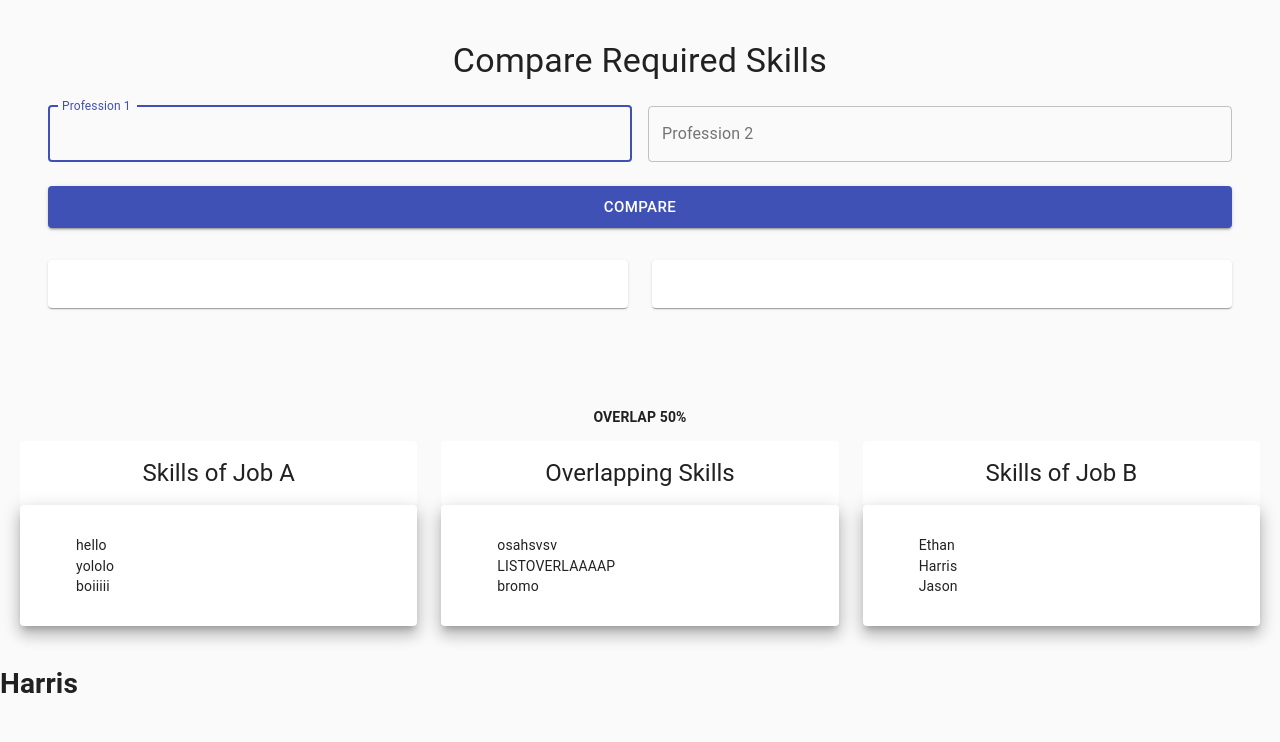
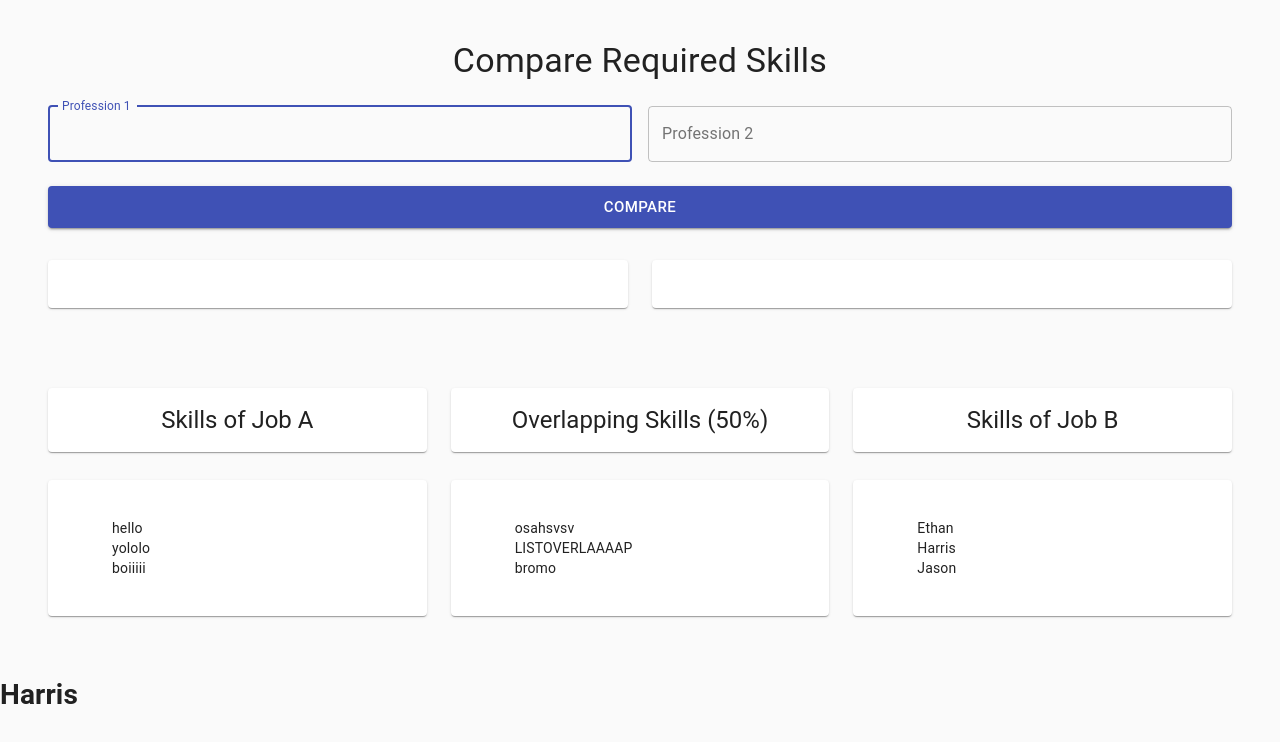
Before and after one commit to harris222/jobComparison, a React (Create React App) app in the folder dash/: page / in a window 1280 px wide. Shown: the top 742 px of the page. Built offline with nearby package versions, Linux system fonts and the light colour scheme; no server answers.

Commit message:
jason's file

```diff
--- a/dash/src/pages/Jason.js
+++ b/dash/src/pages/Jason.js
@@ -3,17 +3,13 @@ import { makeStyles } from '@material-ui/core/styles';
 import Grid from '@material-ui/core/Grid';
 import Paper from '@material-ui/core/Paper';
 import { Typography } from "@material-ui/core";
+import Container from '@material-ui/core/Container';
+import CssBaseline from '@material-ui/core/CssBaseline';
 
 const useStyles = makeStyles((theme) => ({
-  root: {
-    flexGrow: 1,
+  paper: {
+    margin: `${theme.spacing(2)}px auto`,
     padding: theme.spacing(3),
-  },
-  paper: {
-    padding: theme.spacing(2),
-    height: "auto",
-    textAlign: "left",
-    width: "100%",
   },
   title: {
     padding: theme.spacing(2),
@@ -23,11 +19,6 @@ const useStyles = makeStyles((theme) => ({
   },
   list: {
     listStyleType: "none",
-  },
-  container: {
-    display: "flex",
-    alignItems: "center",
-    justifyContent: "center",
   },
   overlap: {
     textAlign: "center",
@@ -43,54 +34,54 @@ function SpacingGrid() {
   var listB = ["Ethan", "Harris", "Jason"];
 
   return (
-    <div className={classes.root}>
-      <div>
-        <h4 className={classes.overlap}>OVERLAP 50%</h4>
-      </div>
-      <Grid container spacing={1} className={classes.container}>
-        <Grid container spacing={3} className={classes.container}>
+    <Container component="main">
+      <CssBaseline />
+      <div className={classes.paper}>
+
+        <Grid container spacing={3}>
           <Grid item xs={4}>
-              <Paper className={classes.title} elevation={0}>
+              <Paper className={classes.title}>
                 <Typography variant="h5">Skills of Job A</Typography>
               </Paper>
           </Grid>
           <Grid item xs={4}>
-              <Paper className={classes.title} elevation={0}>
-                <Typography variant="h5">Overlapping Skills</Typography>
+              <Paper className={classes.title}>
+                <Typography variant="h5">Overlapping Skills (50%)</Typography>
               </Paper>
           </Grid>
           <Grid item xs={4}>
-              <Paper className={classes.title} elevation={0}>
+              <Paper className={classes.title}>
                 <Typography variant="h5">Skills of Job B</Typography>
               </Paper>
           </Grid>
         </Grid>
 
-        <Grid container spacing={3} className={classes.container}>
+        <Grid container spacing={3}>
           <Grid item xs={4}>
-                <Paper className={classes.paper} elevation={10}>
+                <Paper className={classes.paper}>
                   <ul className={classes.list}>
                     {(listA) ? listA.map(item => <li>{item}</li>) : <li>empty</li>}
                   </ul>
                 </Paper>
           </Grid>
           <Grid item xs={4}>
-                <Paper className={classes.paper} elevation={10}>
+                <Paper className={classes.paper}>
                   <ul className={classes.list}>
                     {(listOverlap) ? listOverlap.map(item => <li>{item}</li>) : <li>No overlapping skills</li>}
                   </ul>
                 </Paper>
           </Grid>
           <Grid item xs={4}>
-                <Paper className={classes.paper} elevation={10}>
+                <Paper className={classes.paper}>
                   <ul className={classes.list}>
                     {(listB) ? listB.map(item => <li>{item}</li>) : <li>empty</li>}
                   </ul>
                 </Paper>
           </Grid>
         </Grid>
-      </Grid>
+
     </div>
+    </Container>
   );
 }
 
```
